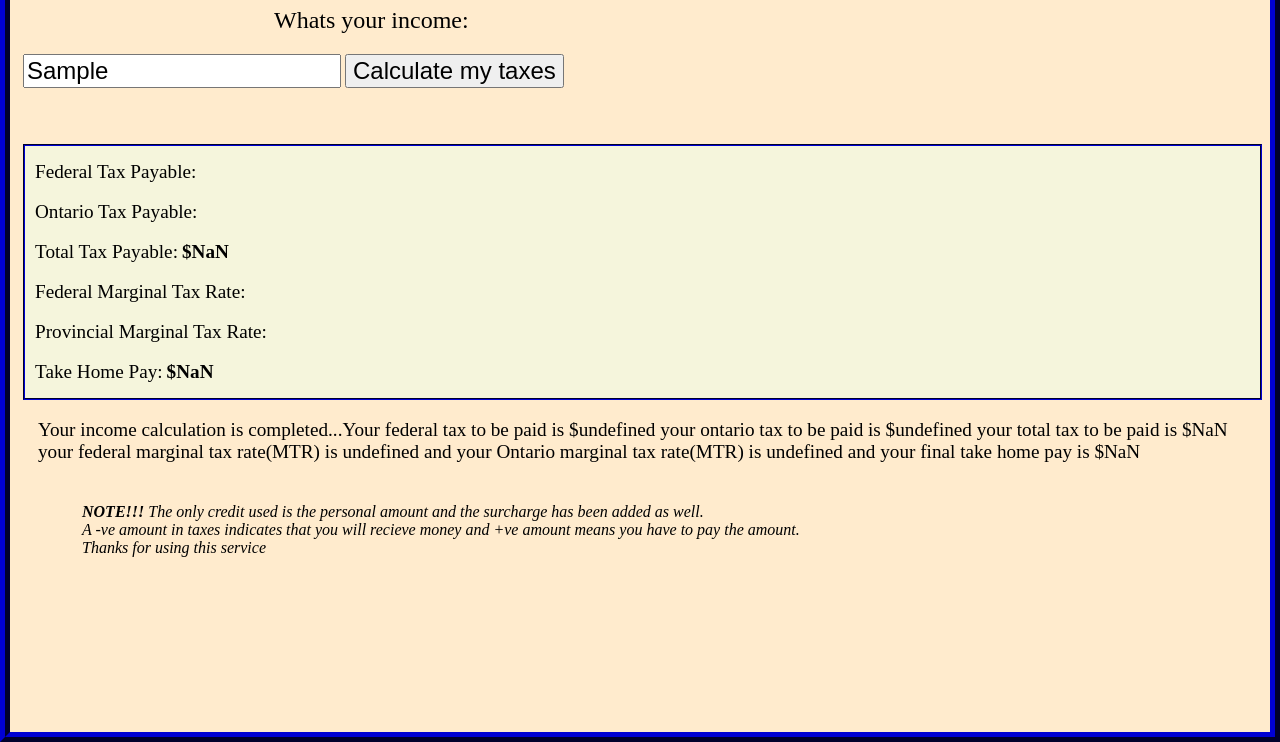
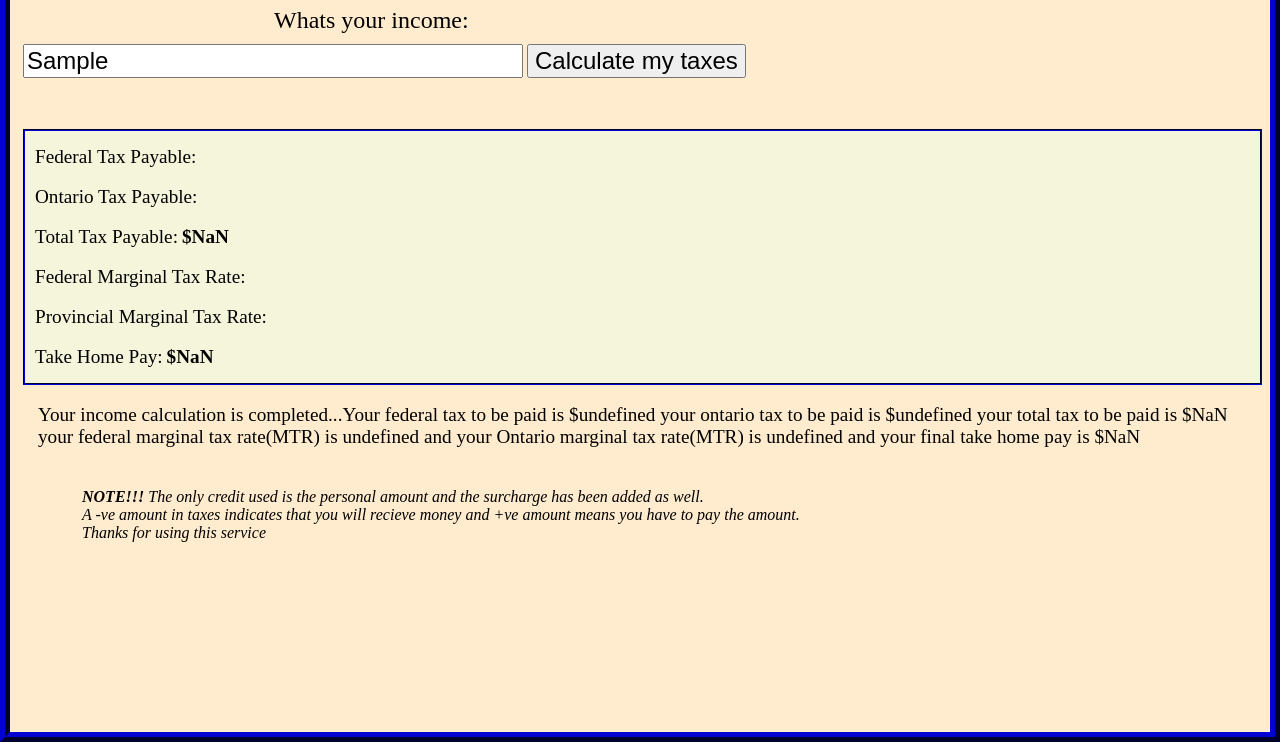
Before and after one commit to Gods1son/taxcalculator2017, a plain HTML site: page index.html in a window 1280 px wide. Both pictures are taken after typing "Sample" into the empty fields and a click on the button "Calculate my taxes". Shown: the part 58-800 px from the top of the page. Drawn offline with Linux system fonts and the light colour scheme.

Commit message:
screen size fix

```diff
--- a/index.html
+++ b/index.html
@@ -7,9 +7,9 @@
     </head>
 <body>
     <h1 style="text-align:center;font-size:2em;margin-bottom:10px;">Tax Calculator for 2017</h1>
-    <span class="incometype2" style="margin-left:20vw;"> Whats your income:</span><br> <input type="text" id="income" class="incometype" placeholder="type income here (no $ pls)" autofocus style="margin-left:5px;margin-top:20px;margin-bottom:5px">
+    <span class="incometype2" style="margin-left:20vw;"> Whats your income:</span><br> <input type="text" id="income" class="incometype" placeholder="type income here (no $ pls)" autofocus style="margin-left:5px;margin-top:10px;margin-bottom:5px;width:500px">
     <button id="calculate" onclick="test()" class="incometype">Calculate my taxes</button><br><br><br>
-    <div style="display:none;margin-top:15px;margin-bottom:1px;" id="results">
+    <div style="display:none;margin-top:10px;margin-bottom:1px;" id="results">
     <span class="title">Federal Tax Payable:</span>   <span class="outcome" id="federaltax"></span><br><br>
     <span class="title">Ontario Tax Payable:</span>   <span class="outcome" id="ontariotax"></span><br><br>
     <span class="title">Total Tax Payable:</span>   <span class="outcome" id="totaltax"></span><br><br>
```
